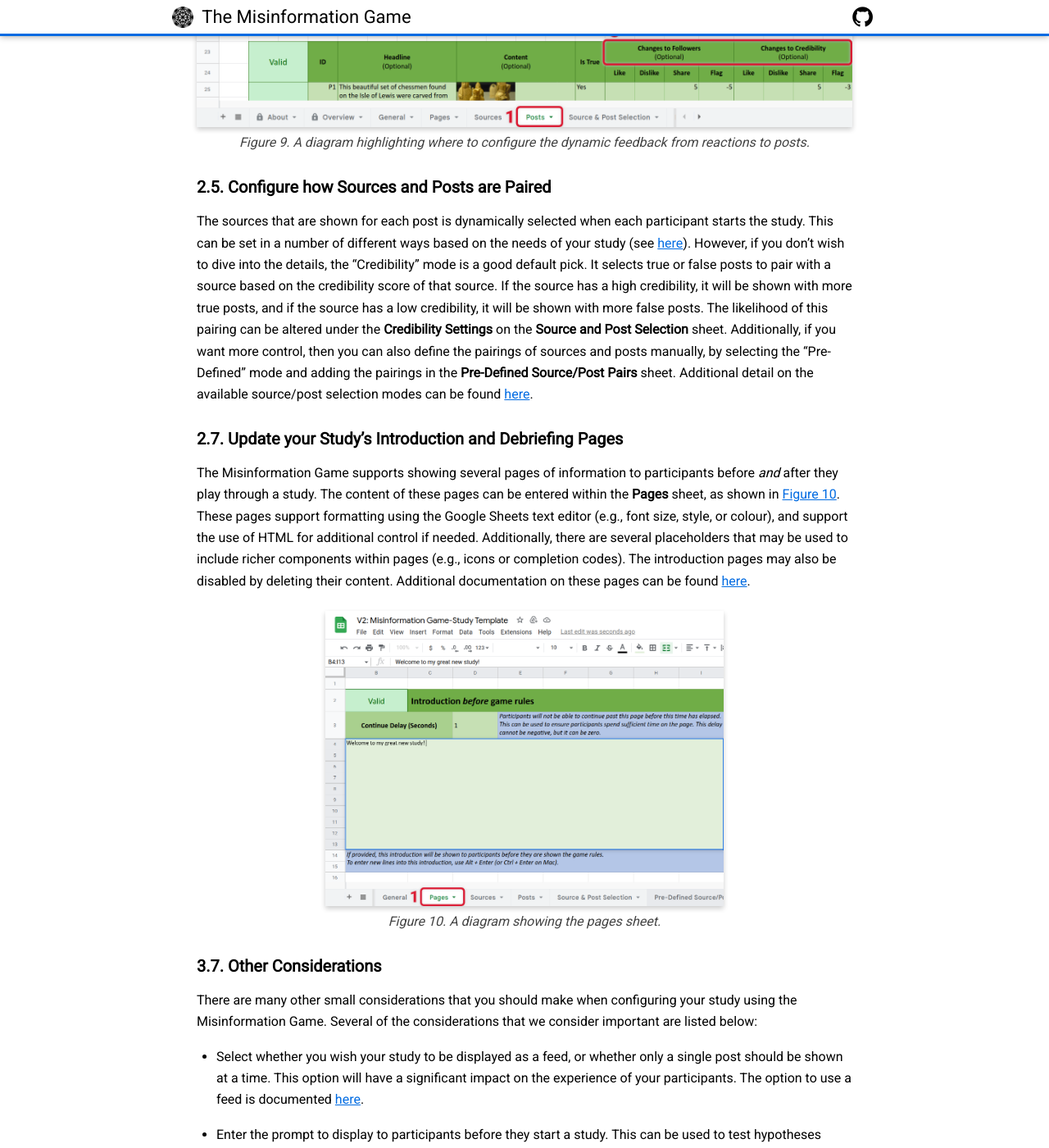
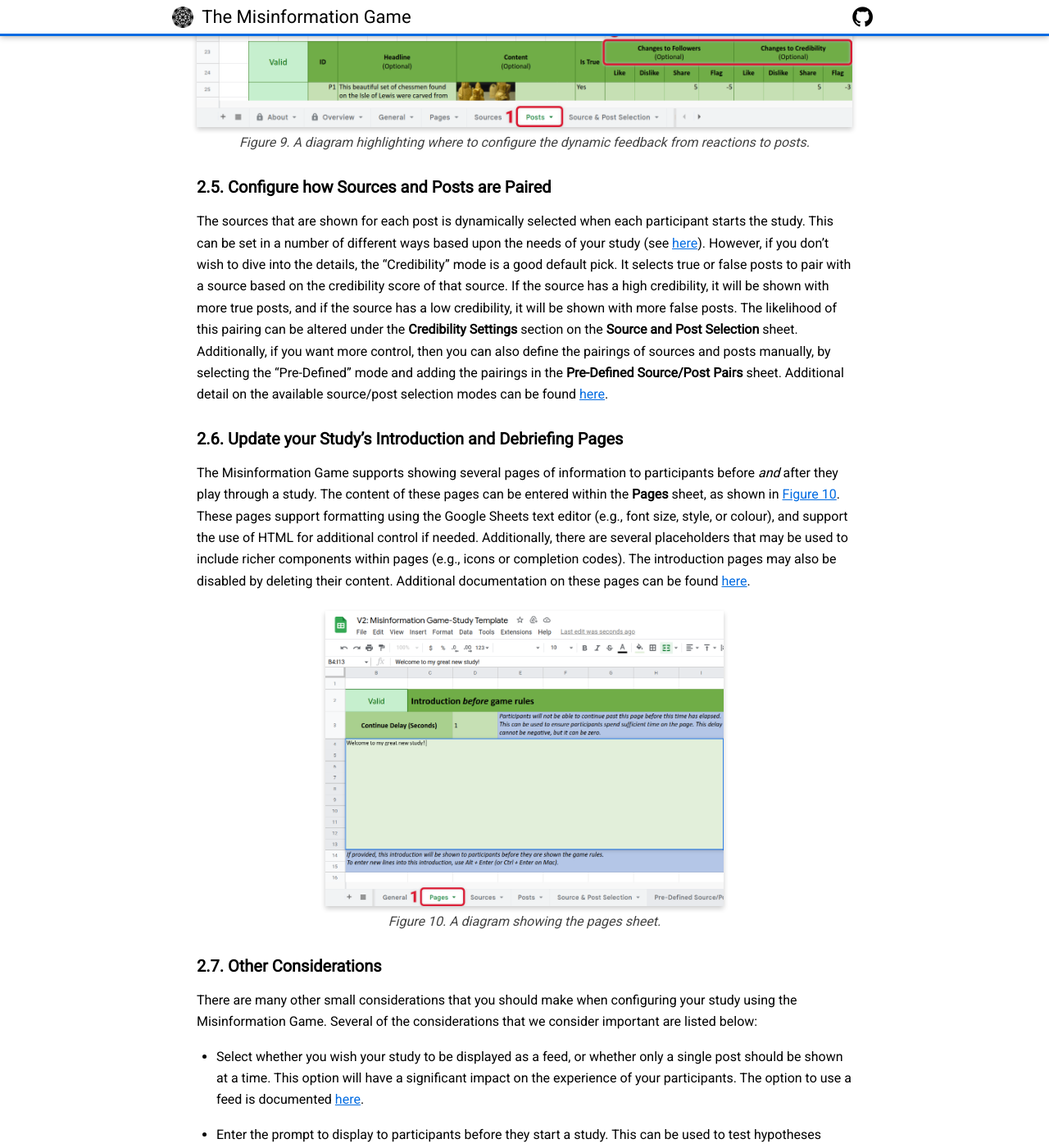
Before and after one commit to beekewardin/themisinformationgame.github.io, a Jekyll site: the page built from GettingStarted.md, in a window 1280 px wide and 1400 px high, scrolled down 6397 px. Shown: the whole window at 82% size. Built offline with Jekyll 4.4.1, drawn with Linux system fonts in a browser that asks for light colours; nearby versions of some CDN libraries; our own code applies the rules of GitHub Pages for plain Markdown files; some of the changed text lies outside the part shown.

Commit message:
Getting Started page editing

```diff
--- a/GettingStarted.md
+++ b/GettingStarted.md
@@ -121,11 +121,11 @@
 Sources are presented as the identity that published a post. Only the
 name of each source is required, but you may also choose each source's
 avatar image, follower count, and credibility number. Sources for your
-study may be added by entering the necessary information into the table in the **Sources**
-sheet in your study configuration. The columns to enter values in are
-highlighted in [Figure 5](#fig5). Additional documentation about the
-available configuration options for sources can be found
-[here](/StudyConfiguration#sources).
+study may be added by entering the necessary information into the table
+in the **Sources** sheet in your study configuration. The columns to
+enter values in are highlighted in [Figure 5](#fig5). Additional
+documentation about the available configuration options for sources can
+be found [here](/StudyConfiguration#sources).
 
 <figure id="fig5">
     <img src="diagrams/add-a-source.png" height="637" alt="A diagram highlighting where to enter new sources." />
@@ -168,9 +171,9 @@
 The responses from participants can take the form of reactions to posts,
 or comments on them. Examples of reacting to, and commenting on, a post are
 shown in [Figure 7](#fig7). There are many options to configure the
-available responses for your participants, which can be set within the **General** sheet. You should select the options
-that are most applicable for your research. The major available options are
-listed below:
+available responses for your participants, which can be set within the
+**General** sheet. You should select the options that are most applicable
+for your research. The major available options are listed below:
 
 - You may enable or disable the available reactions for posts and comments as described
   [here](/StudyConfiguration#general-post-likes-enabled).
@@ -198,7 +201,7 @@
 {:#create-dynamic-feedback}
 
 The dynamic feedback changes the follower count and credibility score
-of participants based on their reactions to a post. These changes
+of participants based upon their reactions to a post. These changes
 can be chosen by you for each post. An example of the follower count
 and credibility number of a participant changing is shown in
 [Figure 8](#fig8). If you wish, you may also disable followers and/or
@@ -223,11 +226,12 @@
 
 The dynamic feedback is controlled within the **Posts** sheet, as shown
 in [Figure 9](#fig9). The default normal distributions are specified for
-true and false posts separately, with one distribution for each reaction option.
-The mean and standard deviation of these distributions can be specified
-under the **Default Post Values** section at the top of the sheet.
-Additionally, exact changes to followers and credibility for reactions
-can be specified for each post individually in the posts table (within the row where post information has been included).
+true and false posts separately, with one distribution for each reaction
+option. The mean and standard deviation of these distributions can be
+specified under the **Default Post Values** section at the top of the
+sheet. Additionally, exact changes to followers and credibility for
+reactions can be specified for each post individually in the posts
+table (within the row where post information has been included).
 Additional documentation about configuring the default post values can
 be found [here](/StudyConfiguration#posts-default-values), and
 documentation about configuring the exact changes for a post can be
@@ -246,21 +250,24 @@
 {:#create-source-post-selection}
 
 The sources that are shown for each post is dynamically selected when
-each participant starts the study. This can be set in a number of different ways based on the needs of your study (see
-[here](/StudyConfiguration#selection)). However, if you don't wish to
-dive into the details, the "Credibility" mode is a good default pick.
+each participant starts the study. This can be set in a number of
+different ways based upon the needs of your study
+(see [here](/StudyConfiguration#selection)). However, if you don't wish
+to dive into the details, the "Credibility" mode is a good default pick.
 It selects true or false posts to pair with a source based on the
-credibility score of that source. If the source has a high credibility, it
-will be shown with more true posts, and if the source has a low
-credibility, it will be shown with more false posts. The likelihood of this pairing can be altered under the **Credibility Settings** on the **Source and Post Selection** sheet. Additionally, if
-you want more control, then you can also define the pairings of sources
-and posts manually, by selecting the "Pre-Defined" mode and adding
-the pairings in the **Pre-Defined Source/Post Pairs** sheet. Additional
+credibility score of that source. If the source has a high credibility,
+it will be shown with more true posts, and if the source has a low
+credibility, it will be shown with more false posts. The likelihood of
+this pairing can be altered under the **Credibility Settings** section
+on the **Source and Post Selection** sheet. Additionally, if you want
+more control, then you can also define the pairings of sources and
+posts manually, by selecting the "Pre-Defined" mode and adding the
+pairings in the **Pre-Defined Source/Post Pairs** sheet. Additional
 detail on the available source/post selection modes can be found
 [here](/Simulation).
 
 
-### 2.7. Update your Study's Introduction and Debriefing Pages
+### 2.6. Update your Study's Introduction and Debriefing Pages
 {:#create-pages}
 
 The Misinformation Game supports showing several pages of information
@@ -284,7 +291,7 @@
 
 
 
-### 3.7. Other Considerations
+### 2.7. Other Considerations
 {:#create-other}
 
 There are many other small considerations that you should make when
@@ -294,7 +301,8 @@
 - Select whether you wish your study to be displayed as a feed, or whether only
   a single post should be shown at a time. This option will have
   a significant impact on the experience of your participants.
-  The option to use a feed is documented [here](/StudyConfiguration#general-display-feed).
+  The option to use a feed is documented
+  [here](/StudyConfiguration#general-display-feed).
 
 - Enter the prompt to display to participants before they start a study.
   This can be used to test hypotheses about participant's actions after
@@ -306,8 +314,8 @@
   a text identifier. This is vital if you wish to identify participants
   as they move from other platforms (e.g., Qualtrics or Prolific).
   This participant identifier can be provided through URL parameters,
-  as discussed [here](/ManagingStudies#access-study-url). Documentation for this
-  option is also provided
+  as discussed [here](/ManagingStudies#access-study-url). Documentation
+  for this option is also provided
   [here](/StudyConfiguration#general-require-identification).
 
 - Select whether you wish to generate completion codes for participants.
```
Also changed, not shown: other parts of GettingStarted.md (+34 -31 lines).
